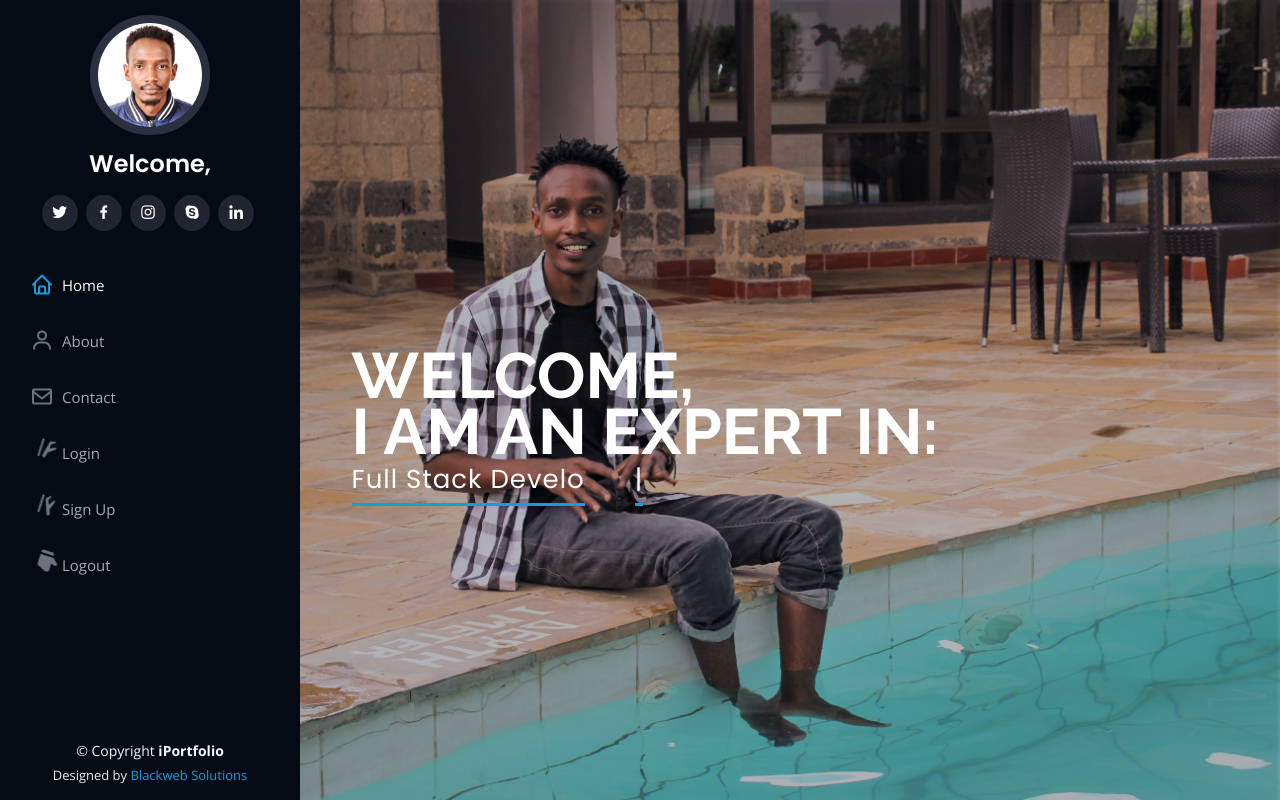
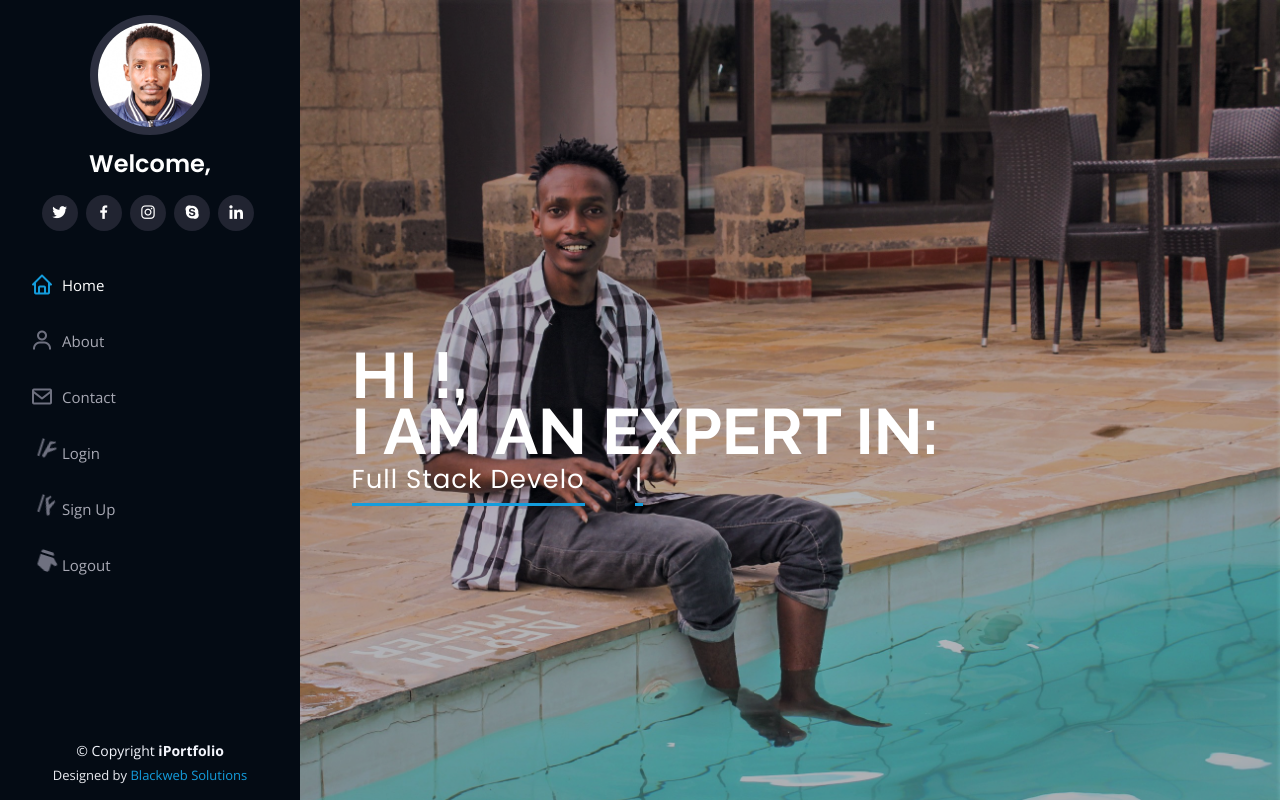
Before and after one commit to JAREDKEVIN/portfolio-web-app, a Django app: page / in a window 1280 px wide. Run offline with Django 4.2, Linux system fonts and the light colour scheme; some libraries are stand-ins or nearby versions.

Commit message:
patch: homepage

```diff
--- a/project/project/settings.py
+++ b/project/project/settings.py
@@ -43,12 +43,6 @@
     'portfolio',
     'authapp',
     'rest_framework',
-
-
-
-
-
-
 ]
 
 MIDDLEWARE = [
--- a/project/templates/home.html
+++ b/project/templates/home.html
@@ -15,7 +15,7 @@
   <section id="hero" class="d-flex flex-column justify-content-center align-items-center">
     <div class="hero-container" data-aos="fade-in">
       {% comment %} <h1>WELCOME,</h1> {% endcomment %}
-      <h1>WELCOME,<br>I AM AN EXPERT IN:</h1>
+      <h1>HI !,<br>I AM AN EXPERT IN:</h1>
 
       <p><span class="typed" data-typed-items="UI/UX Design,Full Stack Development,I.T Support,Digital Marketing,Agile & Scrum,S.E.O"></span></p>
       <br>
```
